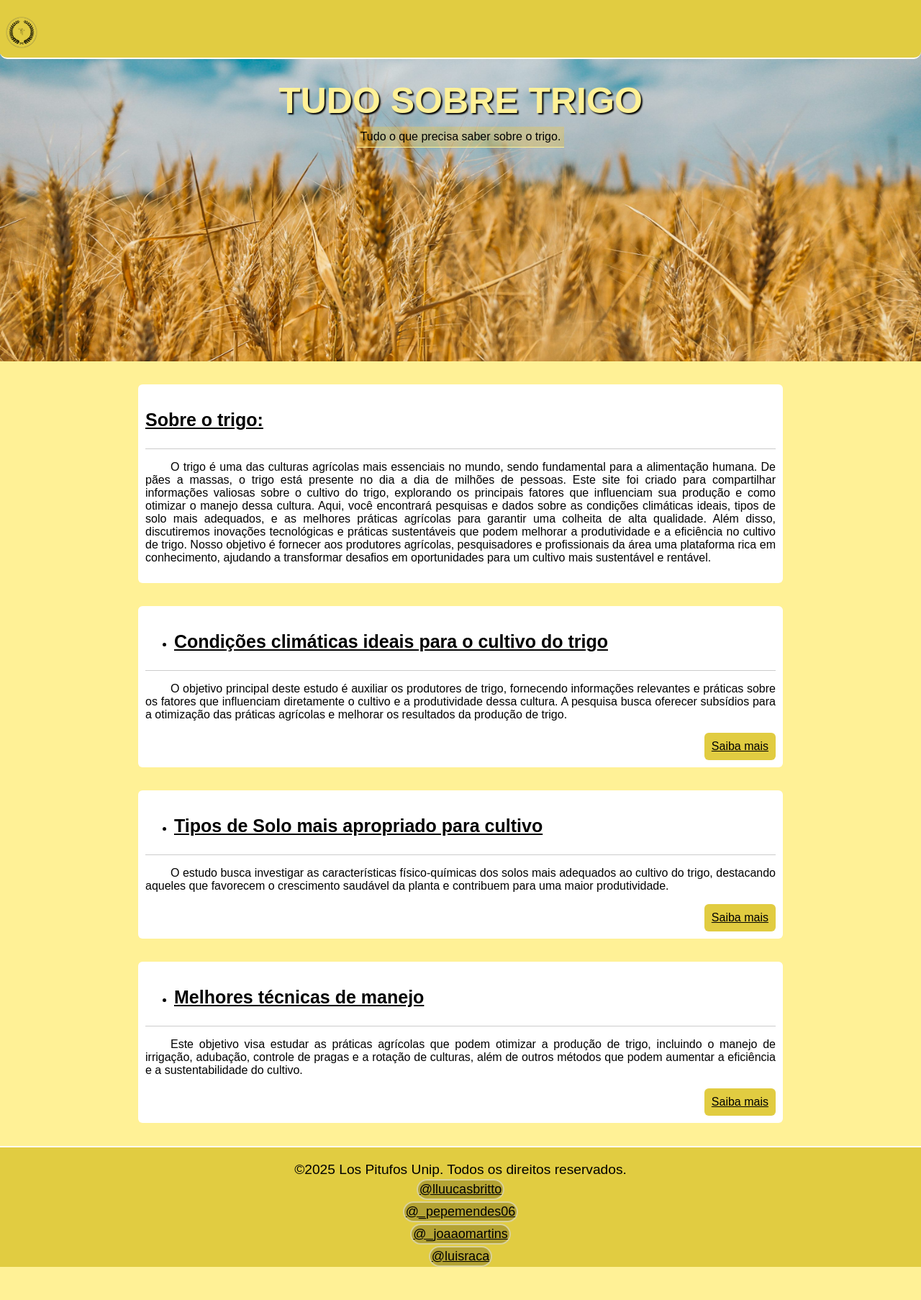
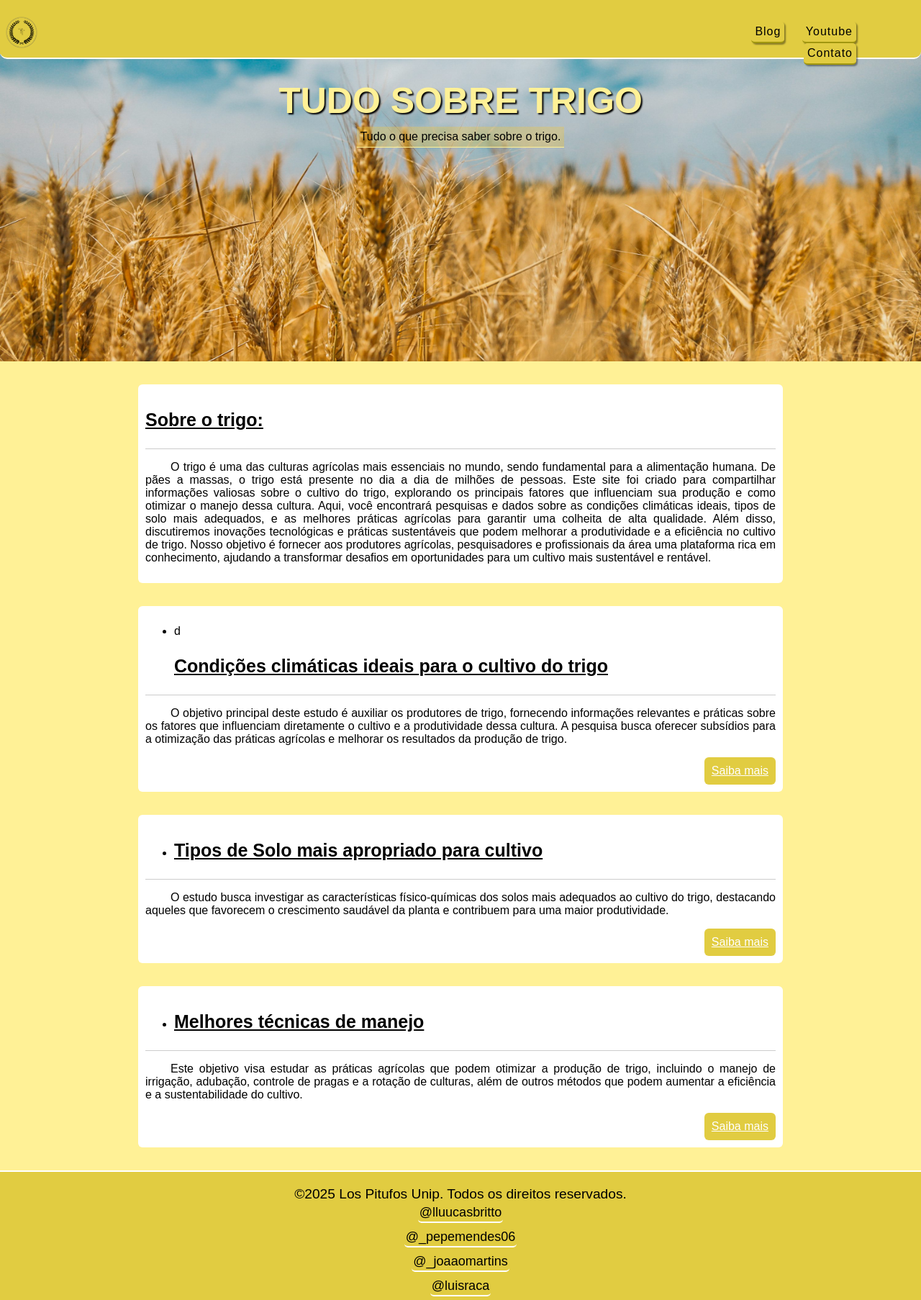
Before and after one commit to lucasbrittop/trabalhoaps, a plain HTML site: page index.html in a window 1280 px wide. Shown: the whole page at 72% size. Before the commit the page ends 1760 px from the top, so only its background shows below. Drawn offline with Linux system fonts and the light colour scheme.

Commit message:
upadate cabeçalho e footer 2

```diff
--- a/css/cssaps.css
+++ b/css/cssaps.css
@@ -12,6 +12,7 @@ body{
     padding: 1px;
 }
 
+
 .banner h1{
     text-transform: uppercase;
 }
@@ -21,7 +22,7 @@ body{
     background-color: #e1cc41;
     padding-top: 10px;
     display: flex;
-    gap: 1300px;
+    gap: 68%;
     position: fixed;
     width: 100%;
     margin: -1px -1px 0 -1px;
@@ -36,20 +37,23 @@ body{
 
 .banner li{
     display: inline-block;
-    background-color: rgba(186, 159, 51, 0.3);
+    background-color: #e1cc41;
     padding: 5px;
     letter-spacing: 1px;
-    border: 2px solid white;
+    border-bottom: 2px solid rgba(145, 137, 2, 0.79);
+    box-shadow: 2px 2px 2px rgba(0,0,0,0.4);
     margin: 0 10px;
+    border-radius: 5px;
 }
 
 .banner li a{
     color: rgb(0, 0, 0);
     text-decoration: none;
+    padding: auto;
 }
 
 .banner li:hover{
-    background-color: rgb(224, 211, 25);
+    background-color: rgb(171, 161, 33);
 }
 
 .banner ul{
@@ -104,7 +108,7 @@ article{
     padding: 10px;
     width: fit-content;
     margin-left: auto;
-    color: black;
+    color: white;
     transition: 0.5s;
     border-radius: 6px;
 }
@@ -156,9 +160,9 @@ footer p{
     color: black;
     margin: 2px 0;
     font-size: large;
-    background-color: rgba(0,0,0,0.2);
     padding: 2px;
-    border: 2px solid rgba(255,255,255,0.5);
-    border-radius: 30px;
-    margin-bottom: 0;
+    border-bottom: 2px solid white;
+    border-radius: 5px;
+    margin-bottom: 5px;
+    text-decoration: none;
 }
--- a/css/topicos.css
+++ b/css/topicos.css
@@ -17,7 +17,7 @@ body{
     background-color: #e1cc41;
     padding-top: 10px;
     display: flex;
-    gap: 1300px;
+    gap: 68%;
     position: fixed;
     width: 100%;
     margin: -1px -1px 0 -1px;
--- a/index.html
+++ b/index.html
@@ -8,7 +8,7 @@
     <link rel="icon" href="imagens/logotrigo.png">
 </head>
 <body>
-    <header class="banner" style="background-image: url(./imagens/banneraps.jpg);">
+    <header class="banner" style="background-image: url(./imagens/banneraps.jpg);" >
         <nav class="fixo">
             <img src="./imagens/T.png" alt="logosite" width="60px">
             <ul>
@@ -36,7 +36,7 @@
 
         <section>
             <article>
-                <header class="cabeçalho-article"><ul><li><h1>Condições climáticas ideais para o cultivo do trigo</h1></li></ul></header>
+                <header class="cabeçalho-article"><ul><li>d<h1>Condições climáticas ideais para o cultivo do trigo</h1></li></ul></header>
                 <p>O objetivo principal deste estudo é auxiliar os produtores de trigo,
                     fornecendo informações relevantes e práticas sobre os fatores que influenciam
                     diretamente o cultivo e a produtividade dessa cultura. A pesquisa busca
@@ -70,7 +70,7 @@
             <a href="" class="linkig">@lluucasbritto</a> <br>
             <a href="" class="linkig">@_pepemendes06</a> <br>
             <a href="" class="linkig">@_joaaomartins</a> <br>
-            <a href="" class="linkig">@luisraca</a>
+            <a href="https://chatgpt.com/?model=auto" class="linkig">@luisraca</a>
         </nav>
     </footer>
 </body>
```
